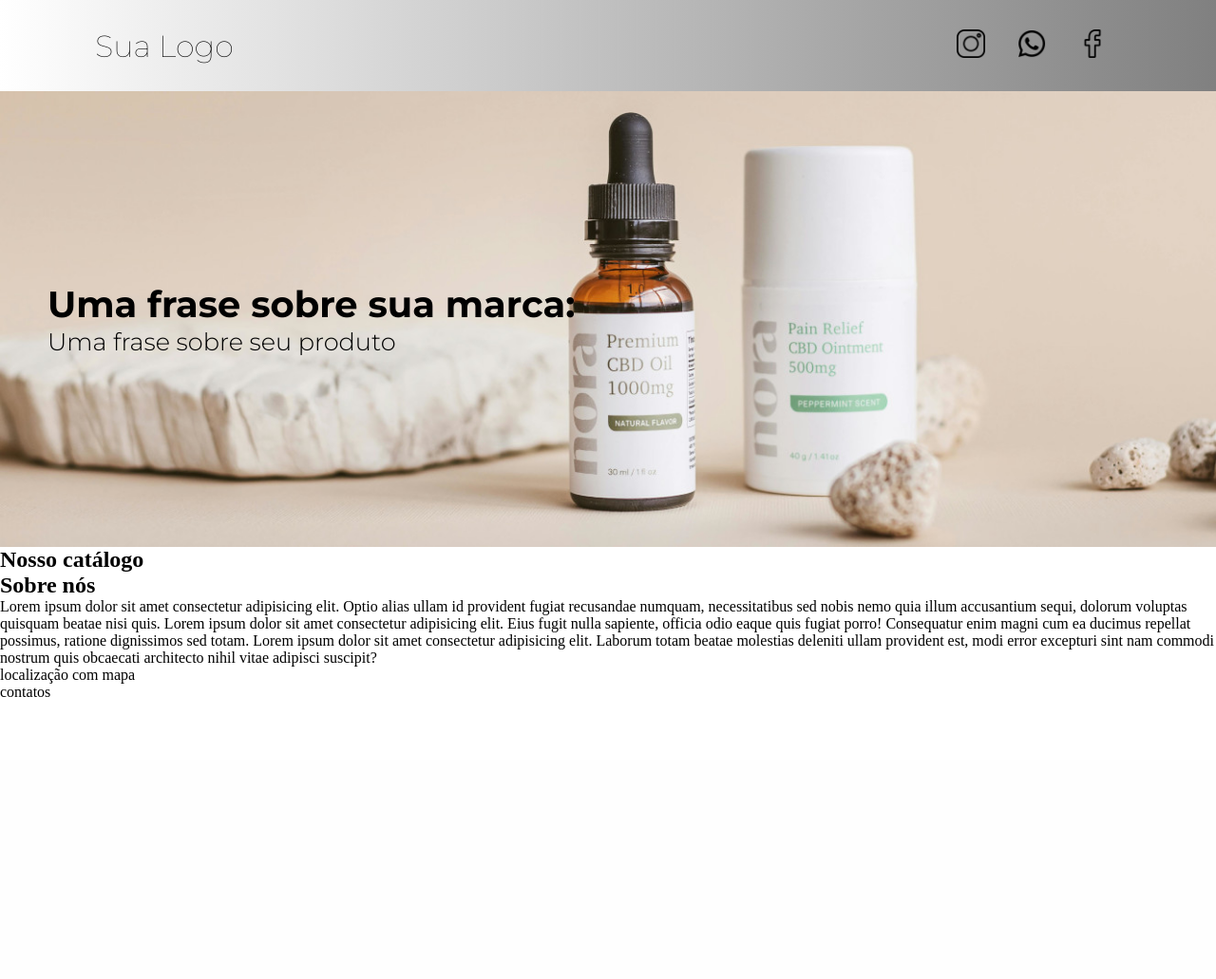
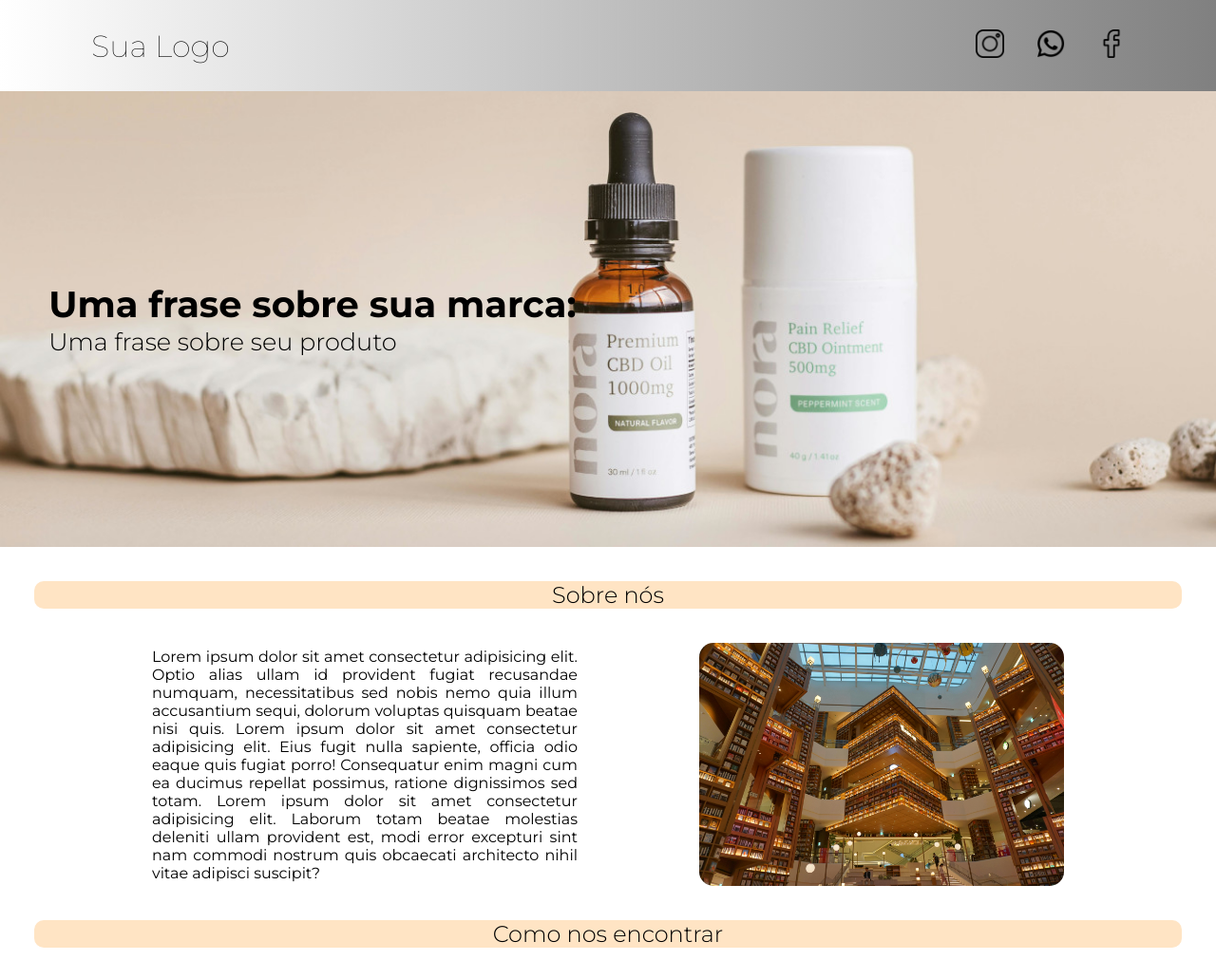
Before and after one commit to HallisonRabelo/Catalogo, a PHP site: page / in a window 1280 px wide; the page is wider, and only the part inside the window is pictured. Shown: the top 1031 px of that part at 95% size. Before the commit the page ends 734 px from the top of that part, so only its background shows below. Run offline with PHP 8.4, Linux system fonts and the light colour scheme.

Commit message:
Ajustando aba sobre e footter
Ajustando aba sobre e footter

```diff
--- a/estilos/style.css
+++ b/estilos/style.css
@@ -14,12 +14,12 @@ header{
 
 }
 header>h1{
-    padding: 100px;
+    padding: 3em;
     font-family: "Montserrat", sans-serif;
     font-weight: 100;
 }
 nav#contatos{
-    padding: 100px;
+    padding: 5em;
 }
 
 #contatos>a>img{
@@ -34,12 +34,84 @@ aside#banner{
     align-items: center;
     background-image: url(../imagens/banner.jpg);
     background-size: cover;
-    width: 100vw;
+    width: 100%;
     height: 60vh;
 }
 #dialogo{
-    padding: 50px;
+    padding: 2em;
     font-family: "Montserrat", sans-serif;
     font-weight: 300;
     font-size: 1.6em;
 }
+main{
+    display: none;
+}
+#titulo-sobre{
+    text-align: center;
+    margin: 1.5em;
+    background-color: bisque;
+    border-radius: 10px;
+    font-family: "Montserrat", sans-serif;
+    font-weight: 300;
+}
+#sobre{
+    display: flex;
+    justify-content: center;
+    align-items: center;
+}
+#sobre>p{
+    width: 35vw;
+    text-align: justify;
+    margin: 0px 4em;
+    font-family: "Montserrat", sans-serif;
+}
+#sobre>img{
+    width: 30vw;
+    margin: 0px 4em;
+    border-radius: 15px;
+}
+#titulo-footer{
+    text-align: center;
+    margin: 1.5em;
+    background-color: bisque;
+    border-radius: 10px;
+    font-family: "Montserrat", sans-serif;
+    font-weight: 300;
+}
+footer{
+    display: flex;
+    justify-content: space-around;
+}
+#contatos-footer{
+    width: 35vw;
+}
+#contatos-footer>h3{
+    font-family: "Montserrat", sans-serif;
+    font-weight:400;
+    text-align: center;
+}
+#contatos-footer>nav{
+    display: flex;
+    flex-flow: row;
+    float: left;
+}
+#contatos-footer a{
+    display: flex;
+    flex-flow: row;
+    align-items: center;
+    margin: 1.6em;
+    text-decoration: none;
+    color: black;
+    font-family: "Montserrat", sans-serif;
+    font-weight: 400;
+
+}
+#contatos-footer img{
+    margin: 1em;
+}
+.imgcontatos{
+    height: 30px;
+}
+#mapa{
+    width: 30vw;
+}
--- a/index.html
+++ b/index.html
@@ -24,6 +24,7 @@
     </aside>
 
     <main>
+        <div id="catalogo">
             <h2>Nosso catálogo</h2>
             <div class="item" id="it1"></div>
             <div class="item" id="it2"></div>
@@ -31,15 +32,24 @@
             <div class="item" id="it4"></div>
             <div class="item" id="it5"></div>
             <div class="item" id="it6"></div>
+        </div>
     </main>
-
+    <h2 id="titulo-sobre">Sobre nós</h2>
     <div id="sobre">
-        <h2>Sobre nós</h2>
         <p>Lorem ipsum dolor sit amet consectetur adipisicing elit. Optio alias ullam id provident fugiat recusandae numquam, necessitatibus sed nobis nemo quia illum accusantium sequi, dolorum voluptas quisquam beatae nisi quis. Lorem ipsum dolor sit amet consectetur adipisicing elit. Eius fugit nulla sapiente, officia odio eaque quis fugiat porro! Consequatur enim magni cum ea ducimus repellat possimus, ratione dignissimos sed totam. Lorem ipsum dolor sit amet consectetur adipisicing elit. Laborum totam beatae molestias deleniti ullam provident est, modi error excepturi sint nam commodi nostrum quis obcaecati architecto nihil vitae adipisci suscipit?</p>
+        <img src="imagens/imagem loja.jpg" alt="Imagem loja">
     </div>
+    <h2 id="titulo-footer">Como nos encontrar</h2>
     <footer>
-        <div>localização com mapa</div>
-        <nav>contatos</nav>
+        <iframe src="https://www.google.com/maps/embed?pb=!1m18!1m12!1m3!1d240097.52705024995!2d-44.12886155136758!3d-19.90231757596605!2m3!1f0!2f0!3f0!3m2!1i1024!2i768!4f13.1!3m3!1m2!1s0xa690cacacf2c33%3A0x5b35795e3ad23997!2sBelo%20Horizonte%2C%20MG!5e0!3m2!1spt-BR!2sbr!4v1753224430832!5m2!1spt-BR!2sbr" width="600" height="450" style="border:0;" allowfullscreen="" loading="lazy" referrerpolicy="no-referrer-when-downgrade" id="mapa"></iframe>
+        <div id="contatos-footer">
+            <h3>Contatos</h3>
+            <nav>
+                <a href="#"><img src="imagens/whatsapp.png" alt="Ícone Whatsapp" class="imgcontatos"><p>(99)99999-9999</p></a>
+                <a href="#"><img src="imagens/instagram.png" alt="Ícone Instagram"class="imgcontatos"><p>nosso_instagram</p></a>
+                <a href="#"><img src="imagens/facebook.png" alt="Ícone Facebook"class="imgcontatos"><p>nosso_facebook</p></a>
+            </nav>
+        </div>
     </footer>
 </body>
 </html>
```
Also changed, not shown: imagens/imagem loja.jpg (added). Lines whose indentation alone changed are shown as unchanged.
